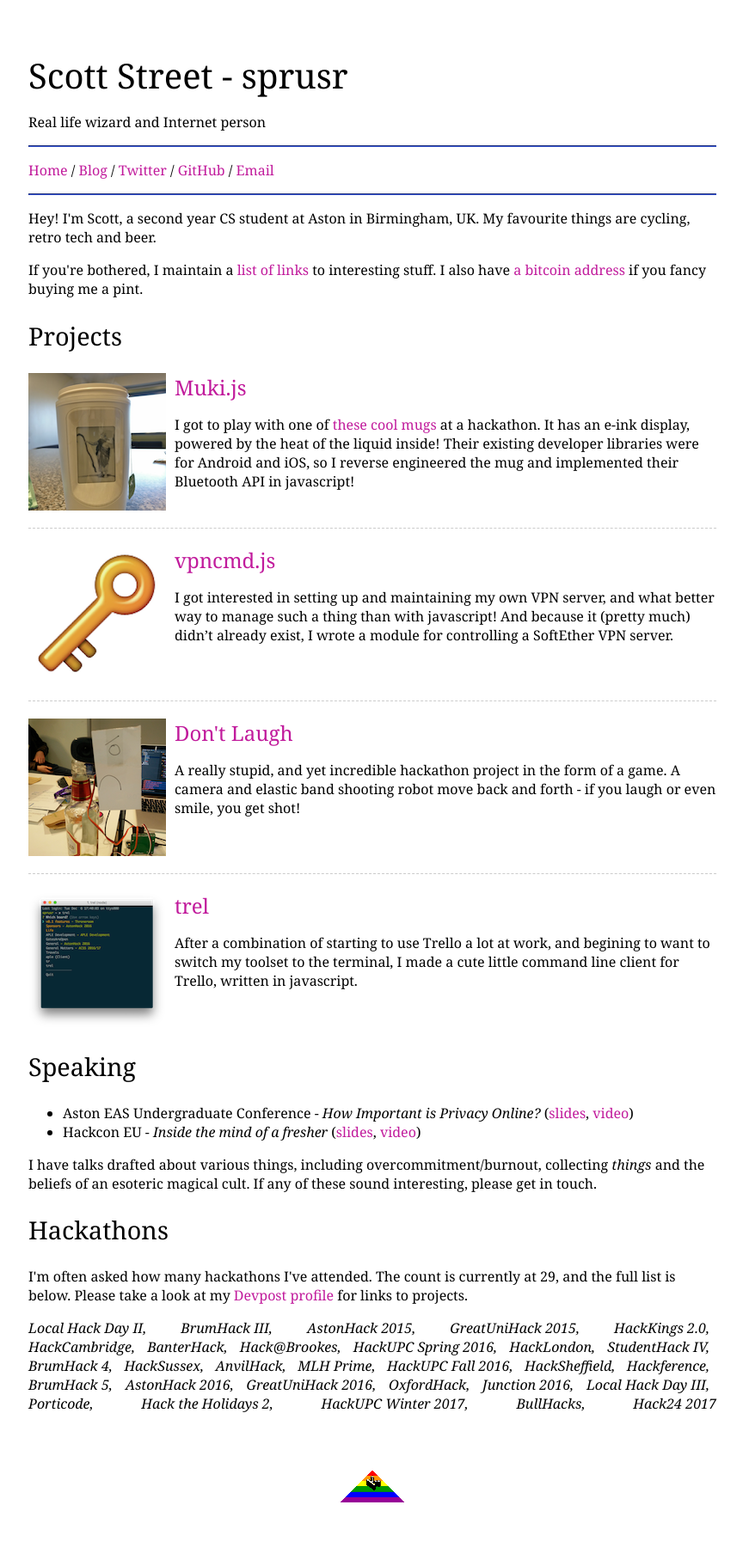
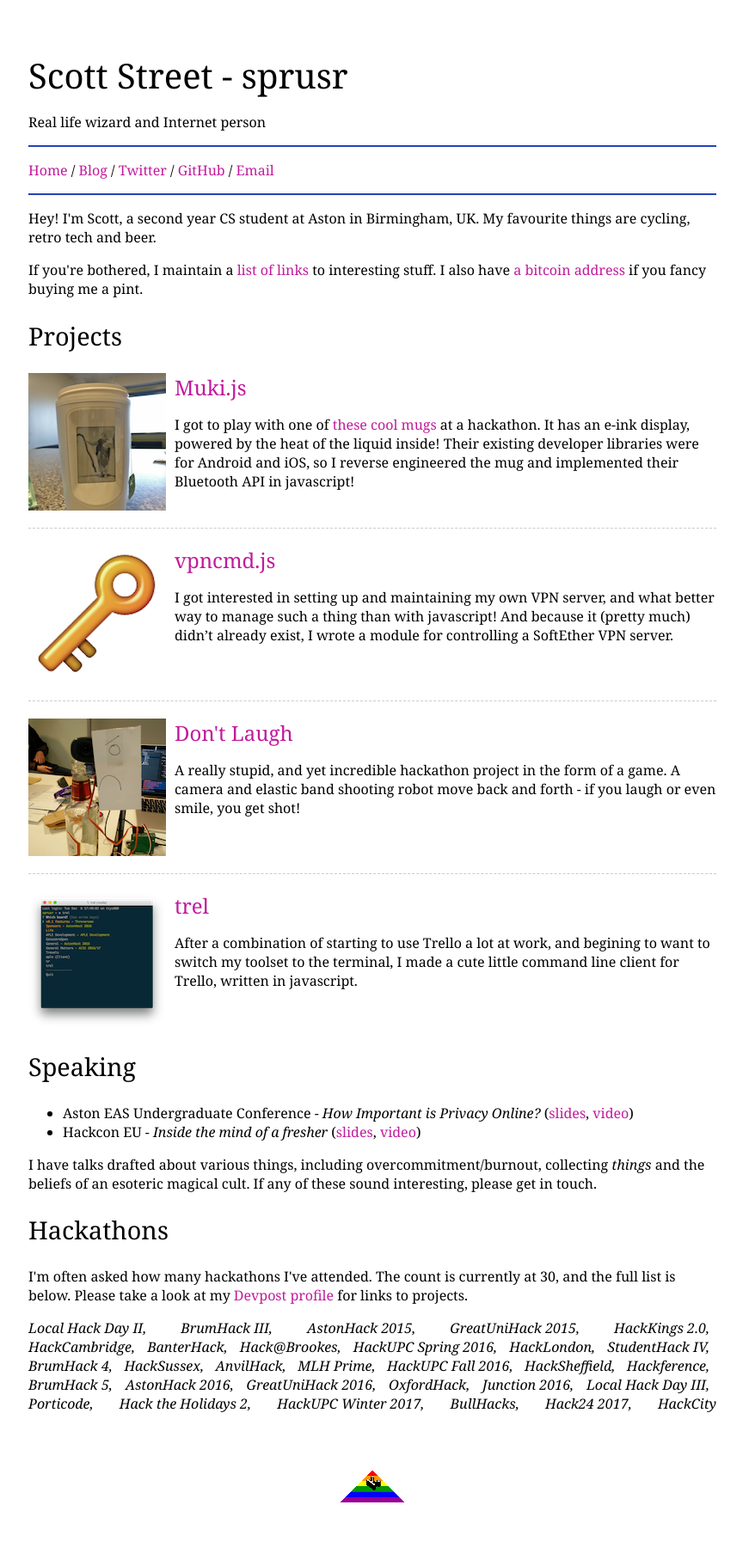
Before and after one commit to sprusr/sprusr.github.io, a Jekyll site: the page built from index.html, in a window 1280 px wide. Shown: the whole page at 86% size, without its empty margins (207-1071 px from the left). Built offline with Jekyll 4.4.1, drawn with Linux system fonts in a browser that asks for light colours.

Commit message:
Add HackCity to list of hackathons

```diff
--- a/_config.yml
+++ b/_config.yml
@@ -80,6 +80,7 @@ hackathons:
   - title: HackUPC Winter 2017
   - title: BullHacks
   - title: Hack24 2017
+  - title: HackCity
 
 # Build settings
 markdown: kramdown
```
